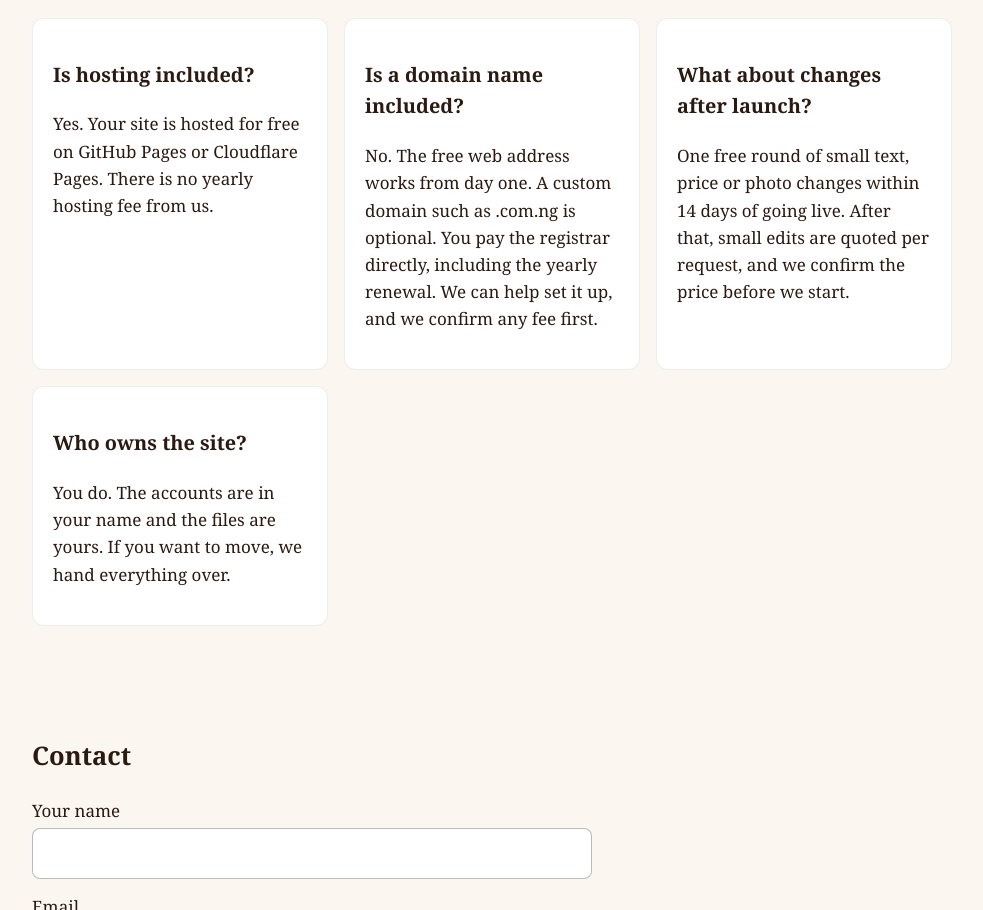
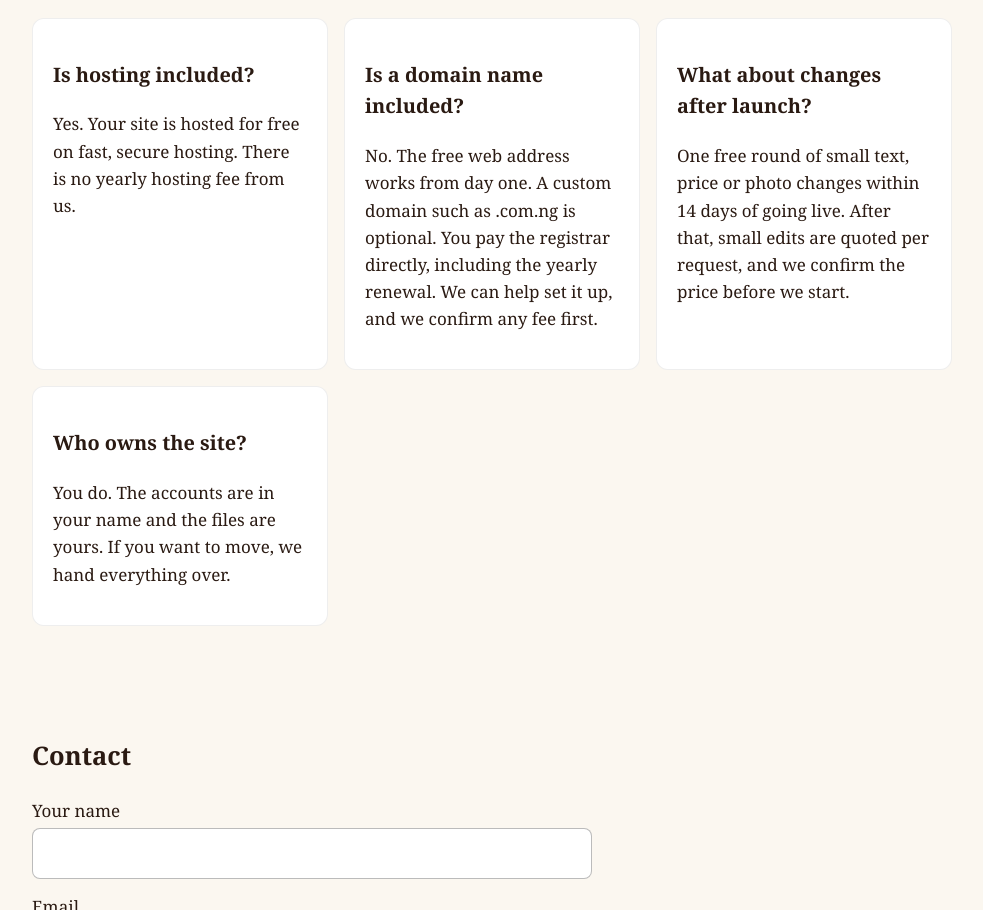
Before and after one commit to ilefoastro/Ilefoastro-Web, a plain HTML site: page index.html in a window 1280 px wide. Shown: the part 2351-3261 px from the top of the page, without its empty margins (148-1131 px from the left). Drawn offline with Linux system fonts and the light colour scheme.

Commit message:
Add files via upload

```diff
--- a/index.html
+++ b/index.html
@@ -57,7 +57,7 @@
 
 <section id="faq"><h2>Before you pay</h2>
 <div class="cards">
-<div class="card"><h3>Is hosting included?</h3><p>Yes. Your site is hosted for free on GitHub Pages or Cloudflare Pages. There is no yearly hosting fee from us.</p></div>
+<div class="card"><h3>Is hosting included?</h3><p>Yes. Your site is hosted for free on fast, secure hosting. There is no yearly hosting fee from us.</p></div>
 <div class="card"><h3>Is a domain name included?</h3><p>No. The free web address works from day one. A custom domain such as .com.ng is optional. You pay the registrar directly, including the yearly renewal. We can help set it up, and we confirm any fee first.</p></div>
 <div class="card"><h3>What about changes after launch?</h3><p>One free round of small text, price or photo changes within 14 days of going live. After that, small edits are quoted per request, and we confirm the price before we start.</p></div>
 <div class="card"><h3>Who owns the site?</h3><p>You do. The accounts are in your name and the files are yours. If you want to move, we hand everything over.</p></div>
--- a/style.css
+++ b/style.css
@@ -15,3 +15,6 @@ form{display:grid;gap:14px;max-width:560px}label{display:grid;gap:4px}
 input,textarea{padding:11px;border:1px solid #0004;border-radius:8px;font:inherit;background:var(--card);color:var(--ink)}
 .hp{position:absolute;left:-9999px}.muted{color:var(--muted)}footer{color:var(--muted);font-size:.9rem;border-top:1px solid #0001}
 .wa-float{position:fixed;right:16px;bottom:16px;background:#1f9d55;color:#fff;padding:12px 18px;border-radius:999px;text-decoration:none;font:600 15px system-ui;box-shadow:0 4px 14px #0004}
+
+@media (max-width:640px){.top{flex-direction:column;align-items:flex-start;gap:6px;padding:10px 16px}.brand{font-size:1.15rem}nav{display:flex;flex-wrap:wrap;gap:4px 14px}nav a{margin-left:0;font-size:.95rem}}
+html,body{overflow-x:hidden}
```
